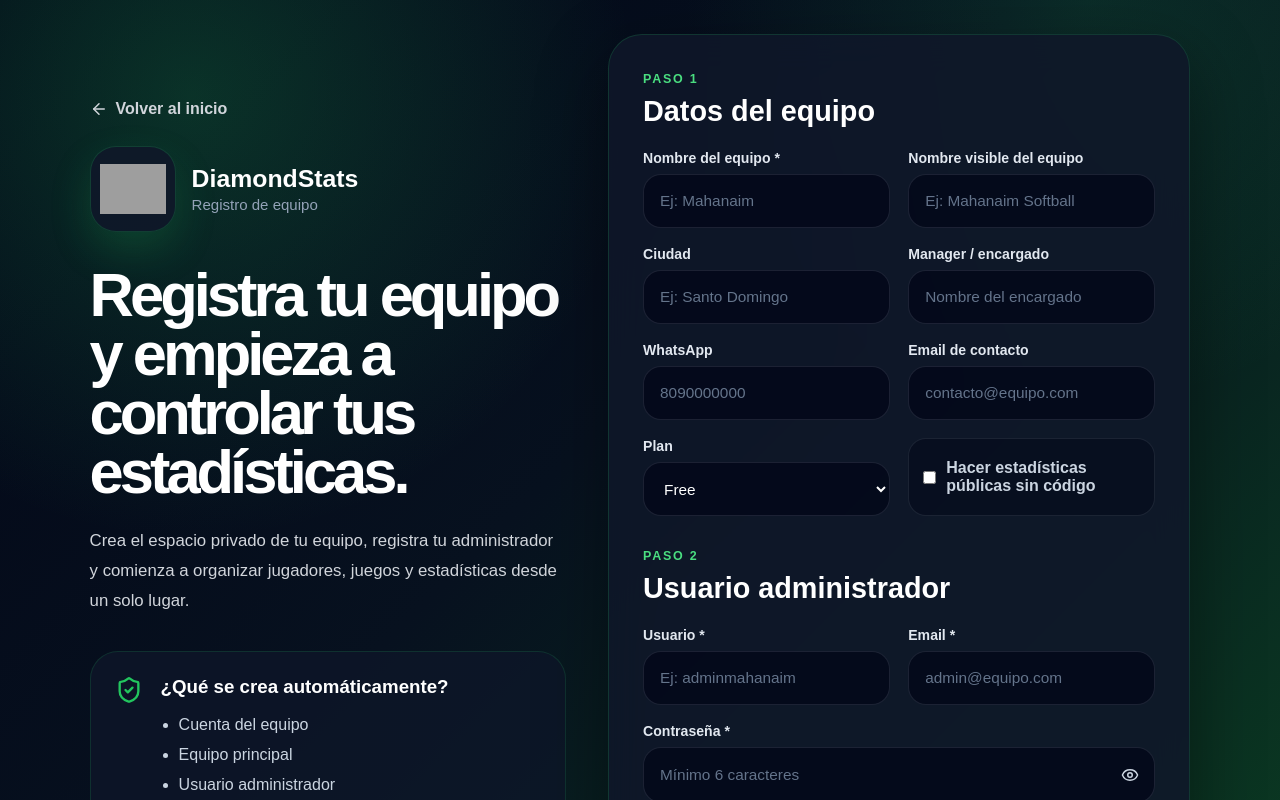
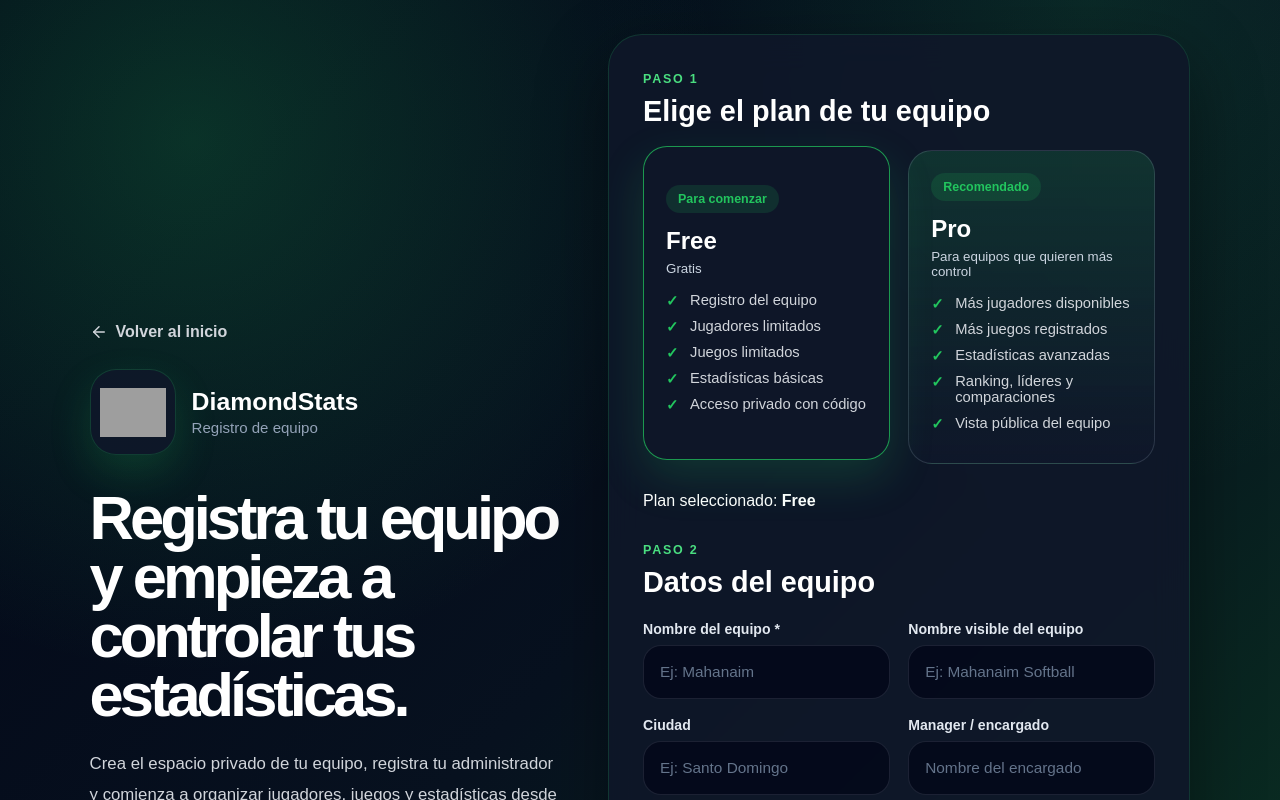
Before and after one commit to ahernandez-abel/DiamondStatsV1, a React (Vite) app in the folder frontend/: page /register-team in a window 1280 px wide. Shown: the top 800 px of the page. Built offline with nearby package versions, Linux system fonts and the light colour scheme; grey boxes are pictures that could not be loaded.

Commit message:
registrar

```diff
--- a/frontend/src/pages/register/RegisterTeamPage.css
+++ b/frontend/src/pages/register/RegisterTeamPage.css
@@ -454,3 +454,85 @@
     width: 100%;
   }
 }
+
+.register-plans-section {
+  margin-bottom: 24px;
+}
+
+.register-plans-grid {
+  display: grid;
+  grid-template-columns: repeat(2, 1fr);
+  gap: 18px;
+  margin-bottom: 28px;
+}
+
+.register-plan-card {
+  text-align: left;
+  border: 1px solid rgba(148, 163, 184, 0.22);
+  background: rgba(15, 23, 42, 0.9);
+  color: #ffffff;
+  border-radius: 24px;
+  padding: 22px;
+  cursor: pointer;
+  transition: 0.25s ease;
+}
+
+.register-plan-card:hover,
+.register-plan-card.active {
+  transform: translateY(-4px);
+  border-color: rgba(34, 197, 94, 0.75);
+  box-shadow: 0 18px 45px rgba(34, 197, 94, 0.18);
+}
+
+.register-plan-card.featured {
+  background: linear-gradient(180deg, rgba(34, 197, 94, 0.16), rgba(15, 23, 42, 0.95));
+}
+
+.register-plan-badge {
+  display: inline-flex;
+  margin-bottom: 14px;
+  padding: 7px 12px;
+  border-radius: 999px;
+  background: rgba(34, 197, 94, 0.14);
+  color: #22c55e;
+  font-size: 0.78rem;
+  font-weight: 800;
+}
+
+.register-plan-card h3 {
+  font-size: 1.5rem;
+  margin-bottom: 6px;
+}
+
+.register-plan-price {
+  color: #cbd5e1;
+  margin-bottom: 16px;
+}
+
+.register-plan-card ul {
+  list-style: none;
+  padding: 0;
+  margin: 0;
+}
+
+.register-plan-card li {
+  position: relative;
+  padding-left: 24px;
+  margin-bottom: 10px;
+  color: #d1d5db;
+  font-size: 0.92rem;
+}
+
+.register-plan-card li::before {
+  content: "✓";
+  position: absolute;
+  left: 0;
+  color: #22c55e;
+  font-weight: 900;
+}
+
+@media (max-width: 768px) {
+  .register-plans-grid {
+    grid-template-columns: 1fr;
+  }
+}
--- a/frontend/src/pages/register/RegisterTeamPage.jsx
+++ b/frontend/src/pages/register/RegisterTeamPage.jsx
@@ -40,6 +40,13 @@ function RegisterTeamPage() {
     setForm((prev) => ({
       ...prev,
       [name]: type === 'checkbox' ? checked : value,
+    }))
+  }
+
+  const selectPlan = (plan) => {
+    setForm((prev) => ({
+      ...prev,
+      plan,
     }))
   }
 
@@ -219,7 +226,7 @@ function RegisterTeamPage() {
 
           <div className="register-form-header">
             <span>Paso 1</span>
-            <h2>Datos del equipo</h2>
+            <h2>Elige el plan de tu equipo</h2>
           </div>
 
           {error && (
@@ -227,6 +234,71 @@ function RegisterTeamPage() {
               {error}
             </div>
           )}
+
+          <div className="register-plans-grid">
+
+            <button
+              type="button"
+              className={`register-plan-card ${
+                form.plan === 'free' ? 'active' : ''
+              }`}
+              onClick={() => selectPlan('free')}
+            >
+              <span className="register-plan-badge">
+                Para comenzar
+              </span>
+
+              <h3>Free</h3>
+
+              <p className="register-plan-price">
+                Gratis
+              </p>
+
+              <ul>
+                <li>Registro del equipo</li>
+                <li>Jugadores limitados</li>
+                <li>Juegos limitados</li>
+                <li>Estadísticas básicas</li>
+                <li>Acceso privado con código</li>
+              </ul>
+            </button>
+
+            <button
+              type="button"
+              className={`register-plan-card featured ${
+                form.plan === 'pro' ? 'active' : ''
+              }`}
+              onClick={() => selectPlan('pro')}
+            >
+              <span className="register-plan-badge">
+                Recomendado
+              </span>
+
+              <h3>Pro</h3>
+
+              <p className="register-plan-price">
+                Para equipos que quieren más control
+              </p>
+
+              <ul>
+                <li>Más jugadores disponibles</li>
+                <li>Más juegos registrados</li>
+                <li>Estadísticas avanzadas</li>
+                <li>Ranking, líderes y comparaciones</li>
+                <li>Vista pública del equipo</li>
+              </ul>
+            </button>
+
+          </div>
+
+          <div className="register-selected-plan">
+            Plan seleccionado: <strong>{form.plan === 'free' ? 'Free' : 'Pro'}</strong>
+          </div>
+
+          <div className="register-form-header second">
+            <span>Paso 2</span>
+            <h2>Datos del equipo</h2>
+          </div>
 
           <div className="register-grid">
 
@@ -298,24 +370,6 @@ function RegisterTeamPage() {
               />
             </div>
 
-            <div className="register-field">
-              <label>Plan</label>
-
-              <select
-                name="plan"
-                value={form.plan}
-                onChange={handleChange}
-              >
-                <option value="free">
-                  Free
-                </option>
-
-                <option value="pro">
-                  Pro
-                </option>
-              </select>
-            </div>
-
             <label className="register-check">
 
               <input
@@ -334,7 +388,7 @@ function RegisterTeamPage() {
           </div>
 
           <div className="register-form-header second">
-            <span>Paso 2</span>
+            <span>Paso 3</span>
             <h2>Usuario administrador</h2>
           </div>
 
@@ -402,7 +456,7 @@ function RegisterTeamPage() {
           >
             {loading
               ? 'Registrando equipo...'
-              : 'Registrar equipo'}
+              : `Registrar equipo en plan ${form.plan === 'free' ? 'Free' : 'Pro'}`}
           </button>
 
         </form>
```
